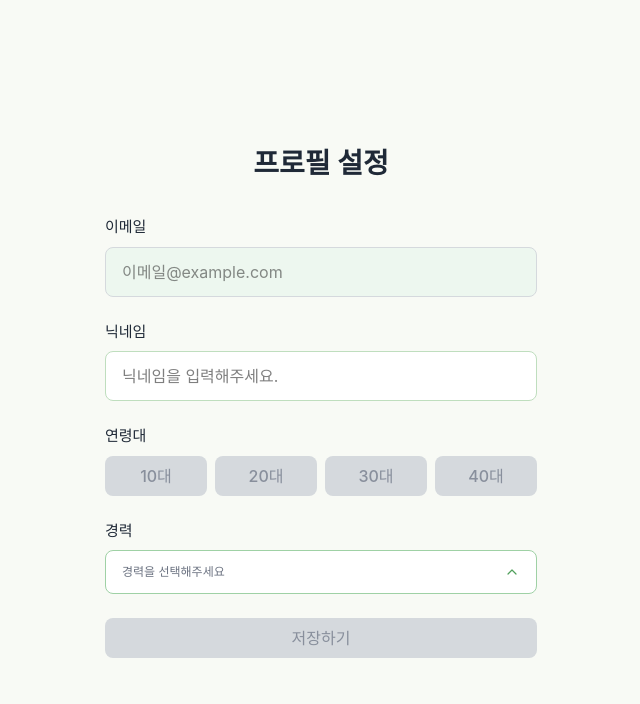
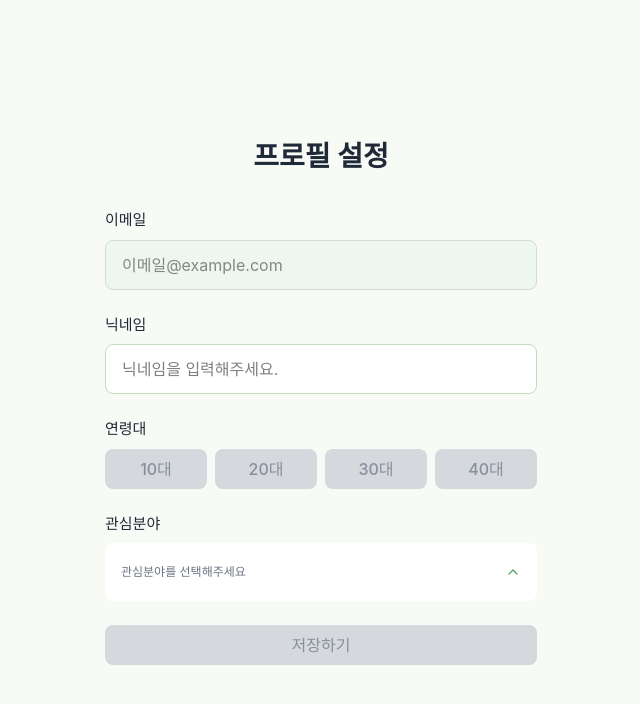
Before and after one commit to Rootin-lion/rootin-fe, a Next.js app: page /onboarding in a window 1280 px wide. Shown: the top 704 px of the page, without its empty margins (319-959 px from the left). Built offline with nearby package versions, Linux system fonts and the light colour scheme; a web font is replaced by a local one.

Commit message:
fix: 온보딩 기능 수정

```diff
--- a/src/app/onboarding/page.tsx
+++ b/src/app/onboarding/page.tsx
@@ -5,20 +5,26 @@ import Button from "@/components/shared/Button";
 import InputWrapper from "@/components/shared/InputWrapper";
 import { useState } from "react";
 
+interface OnBoardingInfo {
+  nickname: string;
+  age: number;
+  career: string[];
+}
+
 const careerOptions = [
-  { label: "0~1년차", value: "0-1" },
-  { label: "2~3년차", value: "2-3" },
-  { label: "4~6년차", value: "4-6" },
-  { label: "7~9년차", value: "7-9" },
-  { label: "10년차 이상", value: "10+" },
-  { label: "그 외 (학생)", value: "student" },
+  { label: "데이터베이스", value: "데이터베이스" },
+  { label: "인프라(Docker/AWS)", value: "인프라(Docker/AWS)" },
+  { label: "자료구조/알고리즘", value: "자료구조/알고리즘" },
+  { label: "네트워크", value: "네트워크" },
+  { label: "자바/스프링", value: "자바/스프링" },
+  { label: "운영체제", value: "운영체제" },
 ];
 
 export default function OnBoardingPage() {
-  const [info, setInfo] = useState({
+  const [info, setInfo] = useState<OnBoardingInfo>({
     nickname: "",
     age: 0,
-    career: "",
+    career: [],
   });
 
   const handleAgeClick = (targetAge: number) => {
@@ -28,8 +34,19 @@ export default function OnBoardingPage() {
     }));
   };
 
+  const handleCareerClick = (targetCareer: string) => {
+    if (info.career.length >= 3 && !info.career.includes(targetCareer)) return;
+
+    setInfo((prev) => ({
+      ...prev,
+      career: prev.career.includes(targetCareer)
+        ? prev.career.filter((career) => career !== targetCareer)
+        : [...prev.career, targetCareer],
+    }));
+  };
+
   const isSubmitEnabled =
-    info.nickname.trim() !== "" && info.age !== 0 && info.career !== "";
+    info.nickname.trim() !== "" && info.age !== 0 && info.career.length > 0;
 
   return (
     <div className="bg-bg-green-50 flex min-h-dvh flex-col items-center justify-center">
@@ -94,13 +111,11 @@ export default function OnBoardingPage() {
         </InputWrapper>
 
         <InputWrapper>
-          <InputWrapper.Label>경력</InputWrapper.Label>
+          <InputWrapper.Label>관심분야</InputWrapper.Label>
           <CareerSelect
             value={info.career}
             options={careerOptions}
-            onChange={(career) => {
-              setInfo((prev) => ({ ...prev, career }));
-            }}
+            onClick={handleCareerClick}
           />
         </InputWrapper>
 
--- a/src/components/contests/Banner.tsx
+++ b/src/components/contests/Banner.tsx
@@ -3,7 +3,7 @@ import TrophyImg from "../../assets/trophy.png";
 
 const Status = ({ children }: { children: React.ReactNode }) => {
   return (
-    <div className="max-w-18 rounded-[18px] border border-primary px-3 py-1 text-[17px] font-medium text-primary-900">
+    <div className="border-primary text-primary-900 max-w-18 rounded-[18px] border px-3 py-1 text-[17px] font-medium">
       {children}
     </div>
   );
@@ -12,20 +12,20 @@ const Status = ({ children }: { children: React.ReactNode }) => {
 export default function Banner() {
   return (
     <div className="w-full bg-[radial-gradient(100%_100%_at_0%_50%,#EEF3E7_0%,#E4EFE0_50%,#DAEBD9_100%)]">
-      <div className="flex max-w-5xl items-center justify-center py-3 gap-20 mx-auto">
+      <div className="mx-auto flex max-w-5xl items-center justify-center gap-20 py-3">
         <div>
           <Status>진행중</Status>
           <p className="mt-4 bg-[linear-gradient(180deg,#305035_0%,#4B6D50_49.52%,#A1CCA7_100%)] bg-clip-text text-[32px] font-bold whitespace-pre-wrap text-transparent">
             오늘의 대회가 열렸습니다.{"\n"}지금 바로 참여해주세요!
           </p>
-          <p className="text-[14px] font-normal text-sub-text">
+          <p className="text-sub-text text-[14px] font-normal">
             매일 진행되는 CS 대회에 참여하고 실력을 증명해보세요.
           </p>
         </div>
         <Image src={TrophyImg} width={240} height={230} alt="trophy" />
-        <div className="text-primary-900 font-normal text-[18px] text-center">
+        <div className="text-primary-900 text-center text-[18px] font-normal">
           <p>대회 입장 마감</p>
-          <p className="font-bold text-[30px]">12 : 30</p>
+          <p className="text-[30px] font-bold">12 : 30</p>
           <p>132명이 참가했어요.</p>
         </div>
       </div>
--- a/src/components/login/RightSection.tsx
+++ b/src/components/login/RightSection.tsx
@@ -1,7 +1,7 @@
 import Image from "next/image";
 import LogoImg from "../../assets/logo.png";
-import KakaoImg from "../../assets/kakao.png";
-import GoogleImg from "../../assets/google.png";
+import KakaoImg from "../../assets/login/kakao.png";
+import GoogleImg from "../../assets/login/google.png";
 
 const ButtonText = ({ text }: { text: string }) => {
   return <p className="text-[15px] font-medium">{text}</p>;
--- a/src/components/onboarding/CareerSelect.tsx
+++ b/src/components/onboarding/CareerSelect.tsx
@@ -9,38 +9,46 @@ type CareerOption = {
 };
 
 interface CareerSelectProps {
-  label?: string;
-  placeholder?: string;
+  value: string[];
   options: CareerOption[];
-  value: string;
-  onChange: (value: string) => void;
+  onClick: (value: string) => void;
   defaultOpen?: boolean;
 }
 
 export default function CareerSelect({
-  placeholder = "경력을 선택해주세요",
+  value,
   options,
-  value,
-  onChange,
+  onClick,
   defaultOpen = false,
 }: CareerSelectProps) {
   const [isOpen, setIsOpen] = useState(defaultOpen);
-  const selectedOption = options.find((option) => option.value === value);
+  const selectedOption = options.find((option) => value.includes(option.value));
+  const message =
+    isOpen && value.length === 0
+      ? "최대 3개까지 선택할 수 있어요"
+      : "관심분야를 선택해주세요";
+
+  const selectedValues = value.map((career) => career).join(", ");
 
   return (
     <div className="flex flex-col gap-2">
+      <div
+        className={`rounded-lg bg-white ${isOpen ? "border border-[#9FD1A5]" : ""} py-2`}
+      >
         <button
           type="button"
           aria-expanded={isOpen}
           onClick={() => setIsOpen((prev) => !prev)}
-        className="flex w-full cursor-pointer items-center justify-between rounded-lg border border-[#9FD1A5] bg-white px-4 py-3 text-left text-[12px] text-[#6B7280]"
+          className="flex w-full cursor-pointer items-center justify-between rounded-lg bg-white px-4 py-3 text-left text-[12px] text-[#6B7280]"
         >
-        <span className={selectedOption ? "text-[#1A1A1A]" : ""}>
-          {selectedOption?.label ?? placeholder}
+          <span
+            className={`text-[12px] ${selectedOption ? "text-[#1A1A1A]" : ""}`}
+          >
+            {value && value.length > 0 ? selectedValues : message}
           </span>
 
           <svg
-          className={`h-4 w-4 text-[#51A05C] transition-transform ${isOpen ? "rotate-180" : ""}`}
+            className={`h-4 w-4 text-[#51A05C] transition-transform ${isOpen ? "rotate-180" : "180"}`}
             viewBox="0 0 20 20"
             fill="none"
             aria-hidden="true"
@@ -54,19 +62,18 @@ export default function CareerSelect({
             />
           </svg>
         </button>
-
         {isOpen && (
-        <div className="rounded-xl border border-[#9FD1A5] bg-white p-3">
-          <div className="grid grid-cols-3 gap-2">
+          <div className="p-3">
+            <div className="flex w-full max-w-97 flex-wrap gap-x-2 gap-y-4">
               {options.map((option, index) => {
-              const isSelected = option.value === value;
+                const isSelected = value.includes(option.value);
 
                 return (
                   <>
                     <OptionButton
                       key={index}
                       isSelected={isSelected}
-                    onClick={() => onChange(option.value)}
+                      onClick={() => onClick(option.value)}
                     >
                       {option.label}
                     </OptionButton>
@@ -77,5 +84,6 @@ export default function CareerSelect({
           </div>
         )}
       </div>
+    </div>
   );
 }
--- a/src/components/onboarding/OptionButton.tsx
+++ b/src/components/onboarding/OptionButton.tsx
@@ -1,7 +1,7 @@
 interface OptionButtonProps {
   children: React.ReactNode;
   onClick: () => void;
-  isSelected: boolean;
+  isSelected?: boolean;
 }
 
 export default function OptionButton({
@@ -13,10 +13,8 @@ export default function OptionButton({
     <button
       type="button"
       onClick={onClick}
-      className={`cursor-pointer rounded-md border px-3 py-1.5 text-[12px] font-medium transition-colors ${
-        isSelected
-          ? "border-[#51A05C] bg-[#51A05C] text-white"
-          : "border-[#D5D9DD] bg-white text-[#1A1A1A]"
+      className={`cursor-pointer rounded-md border bg-white px-3 py-1.5 text-[14px] font-medium text-black transition-colors ${
+        isSelected ? "border-2 border-[#51A05C]" : "border-[#D5D9DD]"
       }`}
     >
       {children}
--- a/src/components/shared/Header.tsx
+++ b/src/components/shared/Header.tsx
@@ -10,9 +10,9 @@ export default function Header() {
           <Image
             src={LogoImg}
             alt="logo"
+            className="cursor-pointer"
             width={120}
             height={40}
-            className="cursor-pointer"
             loading="eager"
           />
           <div className="text-sub-text flex items-center gap-19 text-[16px]">
```
Also changed, not shown: src/assets/login/google.png (renamed from src/assets/google.png), src/assets/login/kakao.png (renamed from src/assets/kakao.png). Lines whose indentation alone changed are shown as unchanged.
